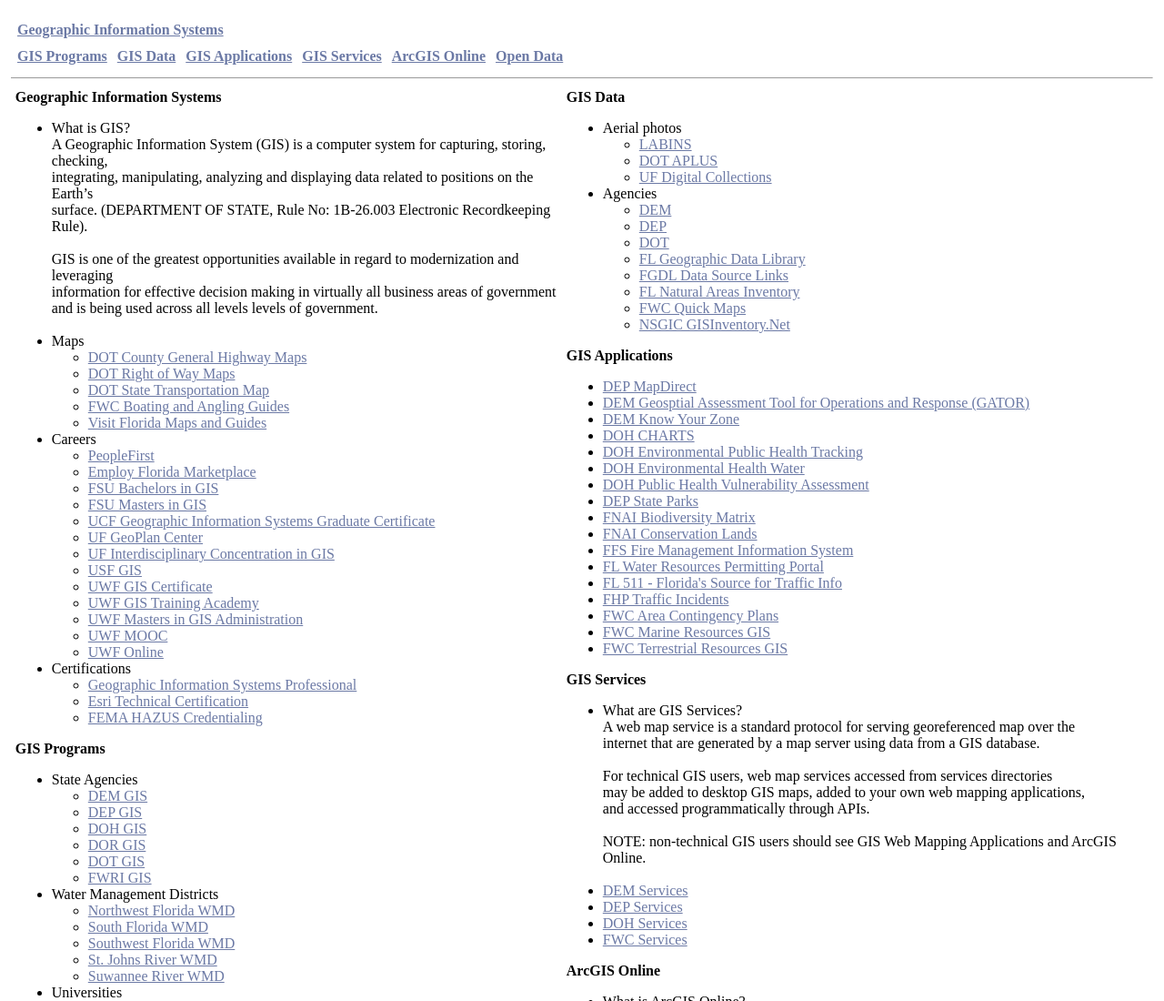
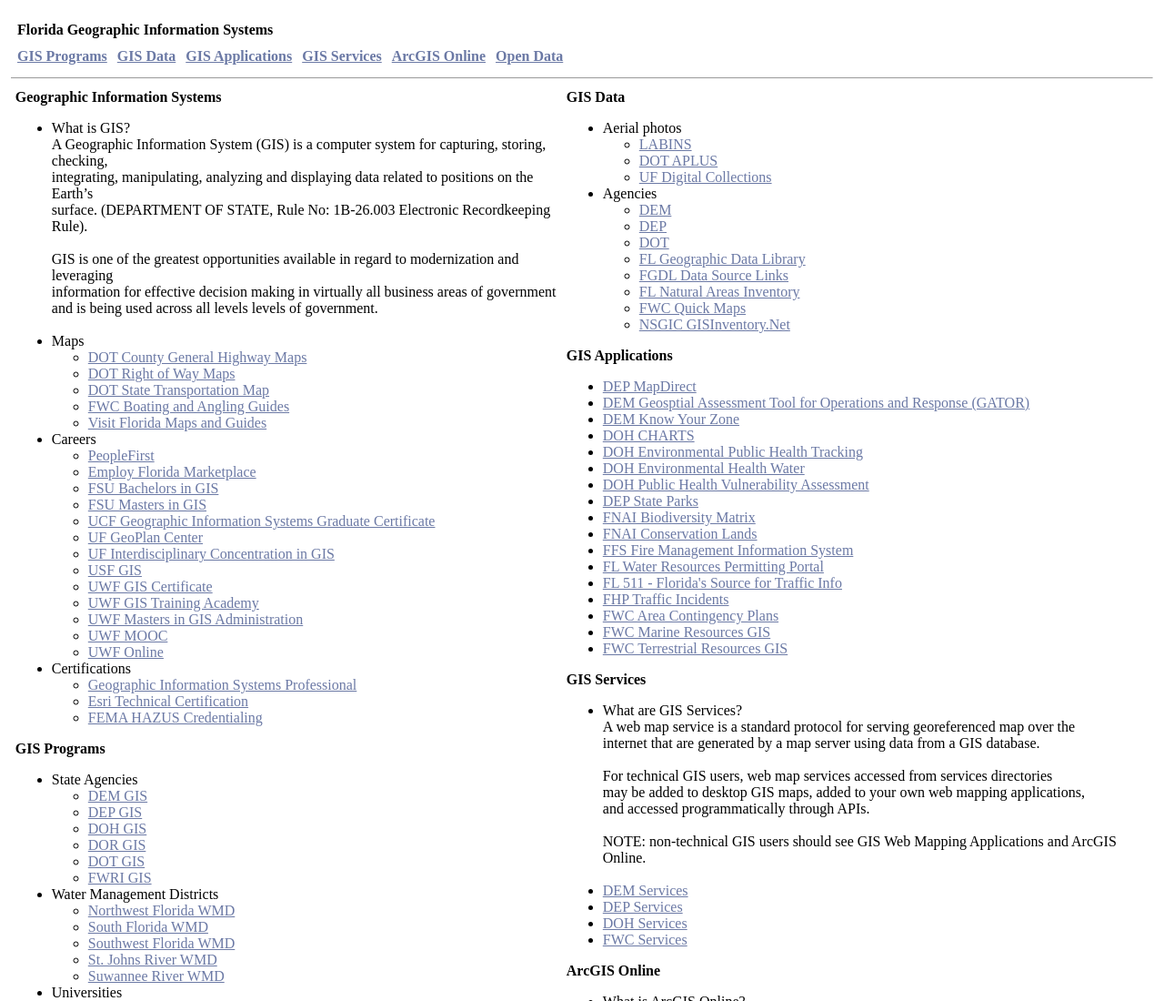
Before and after one commit to FL-GIS/FL-GIS.github.io, a plain HTML site: page index.html in a window 1280 px wide. Shown: the top 1100 px of the page at 91% size. Drawn offline with Linux system fonts and the light colour scheme.

Commit message:
Update index.html

```diff
--- a/index.html
+++ b/index.html
@@ -51,7 +51,7 @@
                                 <br><a name="content1"></a><table cellspacing="1" summary="layout table" cellpadding="5">
                                     <tbody><tr>
                                         <td><img src="./images/p3_spacer.gif" height="1" alt="" width="2"></td>
-                                        <td valign="top" colspan="6"><strong><a href="#GIS">Geographic Information Systems</a></strong></td>
+                                        <td valign="top" colspan="6"><strong>Florida Geographic Information Systems</strong></td>
                                     </tr>
                                     <tbody><tr>
                                         <td><img src="./images/p3_spacer.gif" height="1" alt="" width="2"></td>
```
